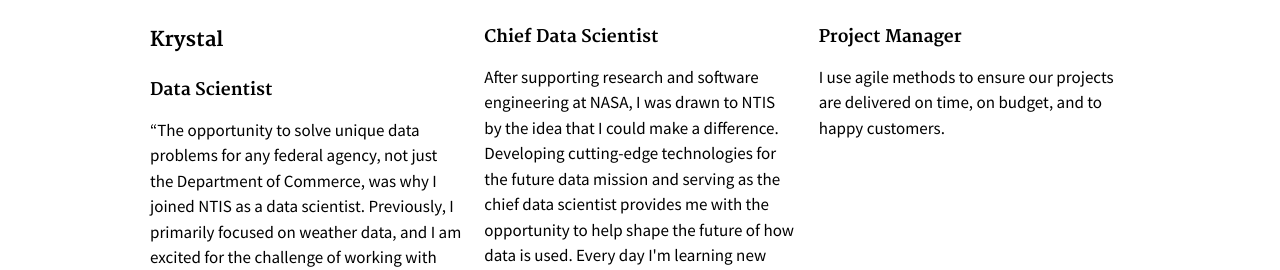
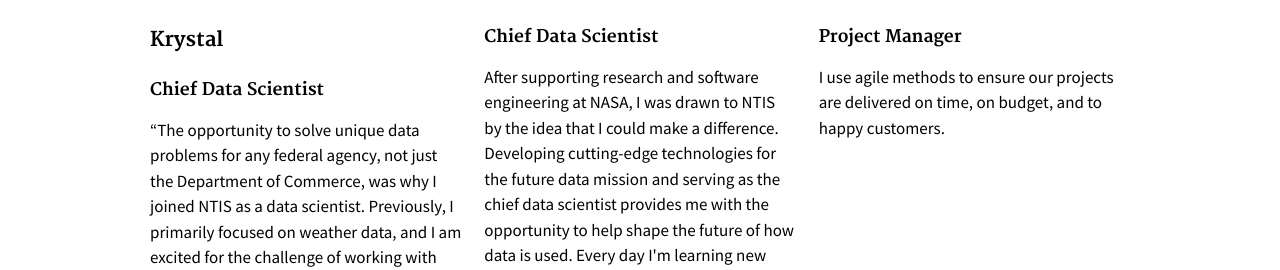
Before and after one commit to 18F/ntis-gov, a Jekyll site: the page built from join.html, in a window 1280 px wide and 1391 px high. Shown: the part 709-979 px from the top of the window. Built offline with Jekyll 4.4.1, drawn with Linux system fonts in a browser that asks for light colours.

Commit message:
updates title

```diff
--- a/join.html
+++ b/join.html
@@ -13,7 +13,7 @@
   <div class="usa-width-one-third">
     <img src="{{ site.baseurl }}/assets/site/img/krystal.jpg" height=100% width=100% />
     <h3>Krystal</h3>
-    <h4>Data Scientist</h4>
+    <h4>Chief Data Scientist</h4>
     <p><q>The opportunity to solve unique data problems for any federal agency, not just the Department of Commerce, was why I joined NTIS as a data scientist. Previously, I primarily focused on weather data, and I am excited for the challenge of working with data outside of my subject-matter expertise.  Teaming with the private sector, specifically our new Joint Venture Partners, will allow for innovation, collaboration, and the ability to stay involved with up-and-coming technologies.</q></p>
   </div>
   <div class="usa-width-one-third">
```
